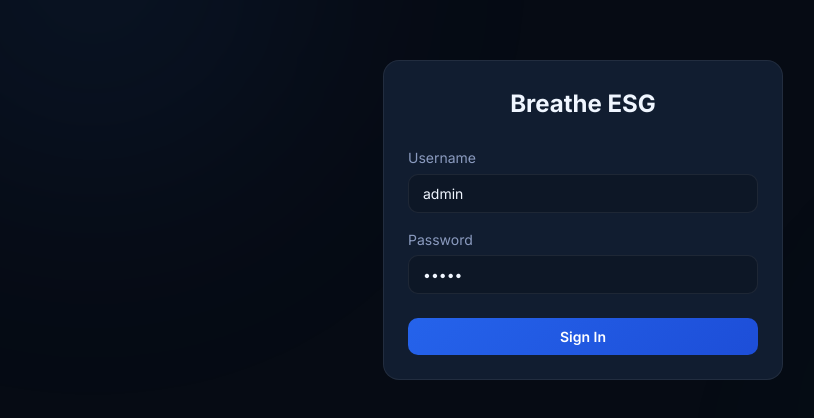
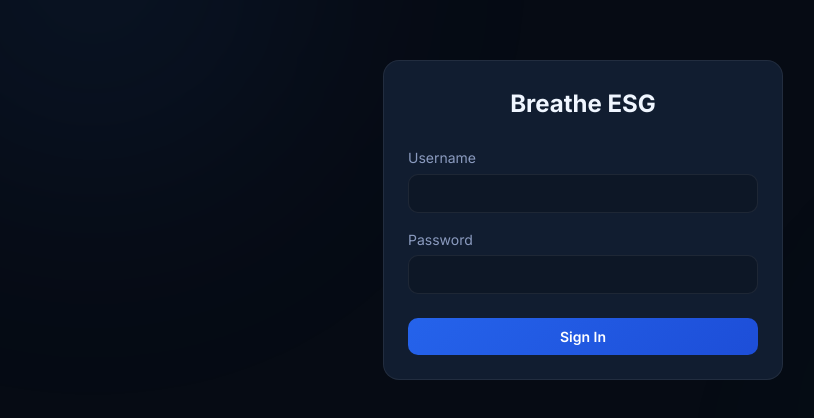
Before and after one commit to adityasingh87/breathe-esg-assignment, a React app in the folder frontend/: page / in a window 1280 px wide. Shown: the part 180-598 px from the top of the page, without its empty margins (57-871 px from the left). Built offline with nearby package versions, Linux system fonts and the light colour scheme; no server answers; the HTML template or start-up script is replaced by a standard one.

Commit message:
Remove default login credentials

```diff
--- a/frontend/src/components/Login.jsx
+++ b/frontend/src/components/Login.jsx
@@ -2,8 +2,8 @@ import React, { useState } from 'react';
 import { login } from '../services/api';
 
 const Login = ({ onLogin }) => {
-  const [username, setUsername] = useState('admin');
-  const [password, setPassword] = useState('admin');
+  const [username, setUsername] = useState('');
+  const [password, setPassword] = useState('');
   const [error, setError] = useState('');
   const [loading, setLoading] = useState(false);
 
```
